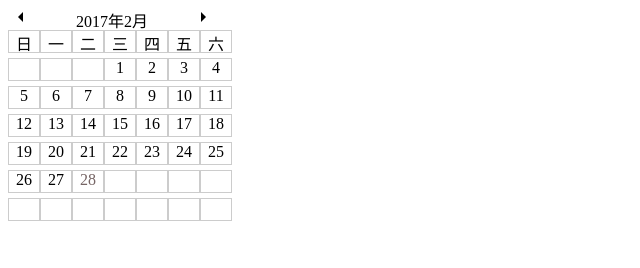
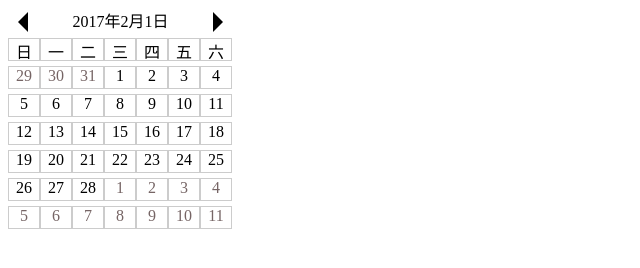
Before and after one commit to LwcProject/practiceProject, a plain HTML site: page JS/calendar 2.html in a window 1280 px wide. Shown: the whole page, without its empty margins (0-640 px from the left). Drawn offline with Linux system fonts and the light colour scheme.

Commit message:
calendar

```diff
--- a/JS/calendar 2.html
+++ b/JS/calendar 2.html
@@ -33,31 +33,29 @@
 		color:#766565;
 	}
 	.top {
-		height:17px;
+		height:25px;
 	}
 	.top .lf-tri{
-		border:5px solid transparent;
+		border:10px solid transparent;
 		border-right-color:black;
-		width:5px;
 		margin-top:4px;
 	}
 	.top .rf-tri{
-		border:5px solid transparent;
+		border:10px solid transparent;
 		border-left-color:black;
-		width:5px;
 		margin-top:4px;
 	}
 	.top .content{
-		width:178px;
+		width:185px;
 		height:5px;
 		text-align:center;
 	}
   </style>
  </head>
- <body>
+ <body onscroll='ttt()' onkeydown='keyd()'>
 	<div class="top clear">
 		<div class="left lf-tri"></div>
-		<div class="left content">2017年2月</div>
+		<div class="left content">2017年2月1日</div>
 		<div class="left rf-tri"></div>
 	</div>
 	<div>
@@ -72,10 +70,10 @@
 				<li>六</li>
 			<ul>
 		</div>
-		<div id="date">
+		<div id="date" onclick='getDateNum(event)'>
 			<ul class="clear">
-				<li class="gray">30</li>
-				<li class="gray">31</li>
+				<li>30</li>
+				<li>31</li>
 				<li>1</li>
 				<li>2</li>
 				<li>3</li>
@@ -112,72 +110,94 @@
 			<ul class="clear">
 				<li>27</li>
 				<li>28</li>
-				<li class="gray">1</li>
-				<li class="gray">2</li>
-				<li class="gray">3</li>
-				<li class="gray">4</li>
-				<li class="gray">5</li>
+				<li>1</li>
+				<li>2</li>
+				<li>3</li>
+				<li>4</li>
+				<li>5</li>
 			</ul>
 			<ul class="clear">
 				<li>27</li>
 				<li>28</li>
-				<li class="gray">1</li>
-				<li class="gray">2</li>
-				<li class="gray">3</li>
-				<li class="gray">4</li>
-				<li class="gray">5</li>
+				<li>1</li>
+				<li>2</li>
+				<li>3</li>
+				<li>4</li>
+				<li>5</li>
 			</ul>
 		</div>
-	 </div>
+	<div>
+<br><br><br><br><br><br><br><br><br><br><br><br><br><br><br><br><br><br><br><br><br><br><br><br><br><br><br><br><br><br><br><br><br><br><br><br><br><br><br><br><br>
   <script>
-
+	function keyd() {
+		console.log('key down')
+	}
+	function ttt() {
+		console.log('scroll')
+	}
+	function getDateNum(e)  {
+		console.log(e && e.target.nodeName)//获取发生事件的元素，在获取元素nodeName
+		if(e.target.nodeName=="LI"){//判断nodeName是LI才执行这个显示操作
+			change("content")[0].innerHTML = year+'年'+(month+1)+'月'+e.target.innerHTML+'日';
+		}
+	}
 	function $(id){
 		return document.getElementById(id);
 	}
+	function change(cls){
+		return document.getElementsByClassName(cls);
+	}
+	//获取年、月
+	var today = new Date();
+	var year=today.getFullYear(), month = today.getMonth();
+	var totalDay;
+
+	var uls=$("date").children;
 
 	function loadCalendar(){
-		//获取年、月
-		var today = new Date();
-		var year=today.getFullYear(), month = today.getMonth();
 		//获取第一天是星期几
+		totalDay=getMonthDays(year,month+1);
 		var firstDay = (new Date(year,month,1)).getDay();
-
-
+		var lastMonthDay=getMonthDays(year,month);
 		//获取ul元素
-		var uls=$("date").children , num=1 ,totalDay;
+		 var num=1 ,preNum=1;//日期显示
 		/*for (var tt = 0;tt< uls.length ;tt++ )
 		{
 			console.log(uls[tt]);
 		}*/
 		//获取月份天数
-		totalDay=getMonthDays(year,month+1);
+
 		// 类数组对象 转 数组
 		//uls = Array.prototype.slice.call(uls)
 		//获取li元素  填充
-		var list;
+		var lastDayCal=lastMonthDay-firstDay+1;//计算上个月在第一行显示的天数
 		for(var r=0;r<uls.length;r++){
 			list=uls[r].children;
 			for(var h=0;h<list.length;h++){
-				//在第一行 与第一天进行判断 等于第一天讲载入
+				//在第一行 与第一天进行判断 等于第一天时载入日期
 				if(r==0){
 					if(h>=firstDay){
-						//list[h].innerHTML=num++;
-						result=1;
+						list[h].innerHTML=num++;
+						list[h].setAttribute("class","");
+						//result=1;
 					}else {
-						//list[h].innerHTML="";
-						result=0;
+						list[h].innerHTML=lastDayCal++;//第一行上个月天数显示
+						list[h].setAttribute("class","gray");
+						//result=0;
 					}
 				}else {
 					//判断是否超出天数 ,不超出则继续加，超出则写空
 					if(num<=totalDay){
-						result=1;
-						//list[h].innerHTML=num++;
+						//result=1;
+						list[h].setAttribute("class","");
+						list[h].innerHTML=num++;
 					}else {
-						result=0;
-						//list[h].innerHTML="";
+						//result=0;
+						list[h].innerHTML=preNum++;//下个月天数显示
+						list[h].setAttribute("class","gray");
 					}
 				}
-				result? list[h].innerHTML=num++ : list[h].innerHTML="";
+				//result? list[h].innerHTML=num++ : list[h].innerHTML="";
 			}
 		}
 	}
@@ -198,7 +218,30 @@
 		}
 		return days;
 	}
-	loadCalendar()
-	 </script>
+	loadCalendar();
+	//右击箭头月份增加
+	change("rf-tri")[0].onclick = function() {
+			month++;
+			if(month>11){
+				year+=1;
+				month=0;
+			}
+			change("content")[0].innerHTML=year+"年"+(month+1)+"月"+"1日";
+			//console.log(month+1);
+			loadCalendar();
+	}
+
+	change("lf-tri")[0].onclick =function() {
+			month--;
+			if(month<0){
+				month=11;
+				year-=1;
+			}
+			change("content")[0].innerHTML=year+"年"+(month+1)+"月"+"1日";
+			//console.log(month+1);
+			loadCalendar();
+	}
+
+	</script>
  </body>
 </html>
```
